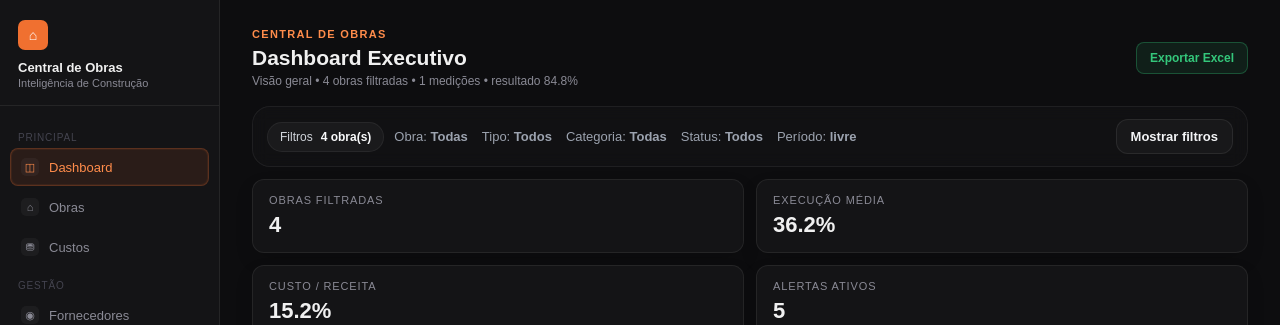
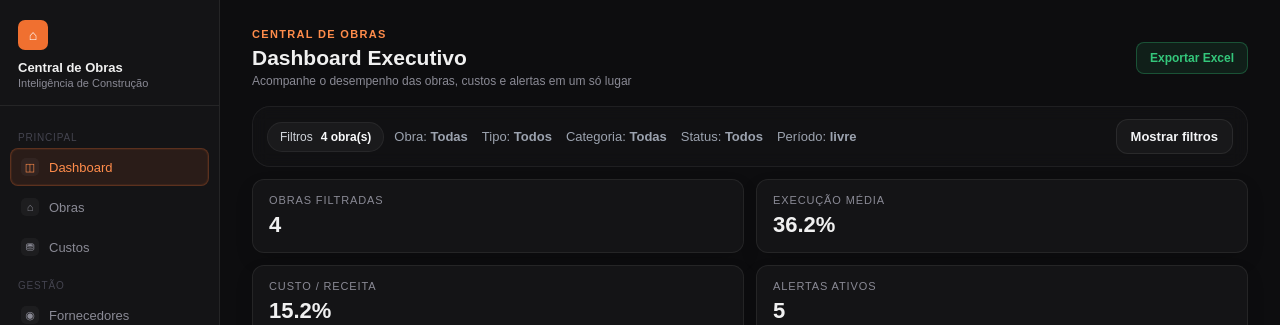
Before and after one commit to aniziogomes/Central_Obras, a Flask app: page /dashboard in a window 1280 px wide. Shown: the top 325 px of the page. Run offline with Flask 3, Linux system fonts and the light colour scheme; a user stored in the database is signed in; data comes from the database, SQL or seed files in the repository; both versions use the stored data as it was after the commit; tables that the repository leaves empty hold one stand-in row (values such as "Sample post").

Commit message:
Alteração no subtitulo do dashboard

```diff
--- a/templates/dashboard.html
+++ b/templates/dashboard.html
@@ -8,8 +8,7 @@
         <div class="page-kicker">Central de Obras</div>
         <h1>Dashboard Executivo</h1>
         <p>
-            Visão geral • {{ obras|length }} obras filtradas • {{ total_medicoes }} medições • resultado {{
-            '%.1f'|format(margem_percentual) }}%
+            Acompanhe o desempenho das obras, custos e alertas em um só lugar
         </p>
     </div>
     <div class="hdr-right">
```
Also changed, not shown: data/central_obras.db.
